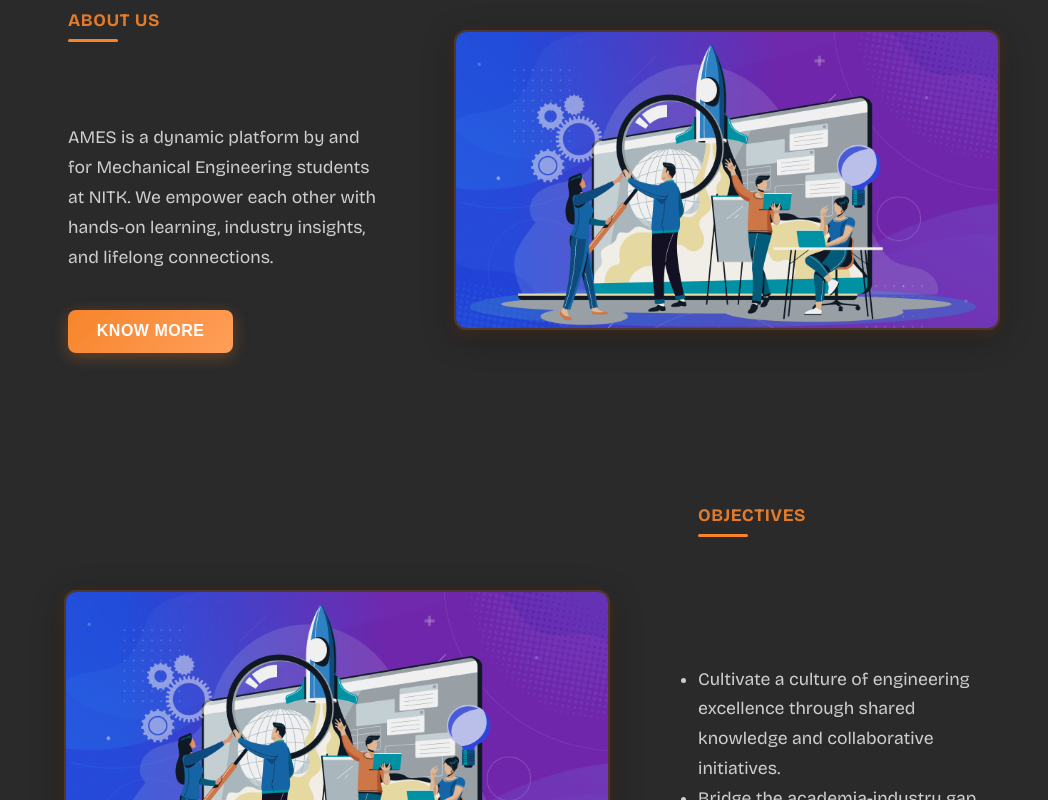
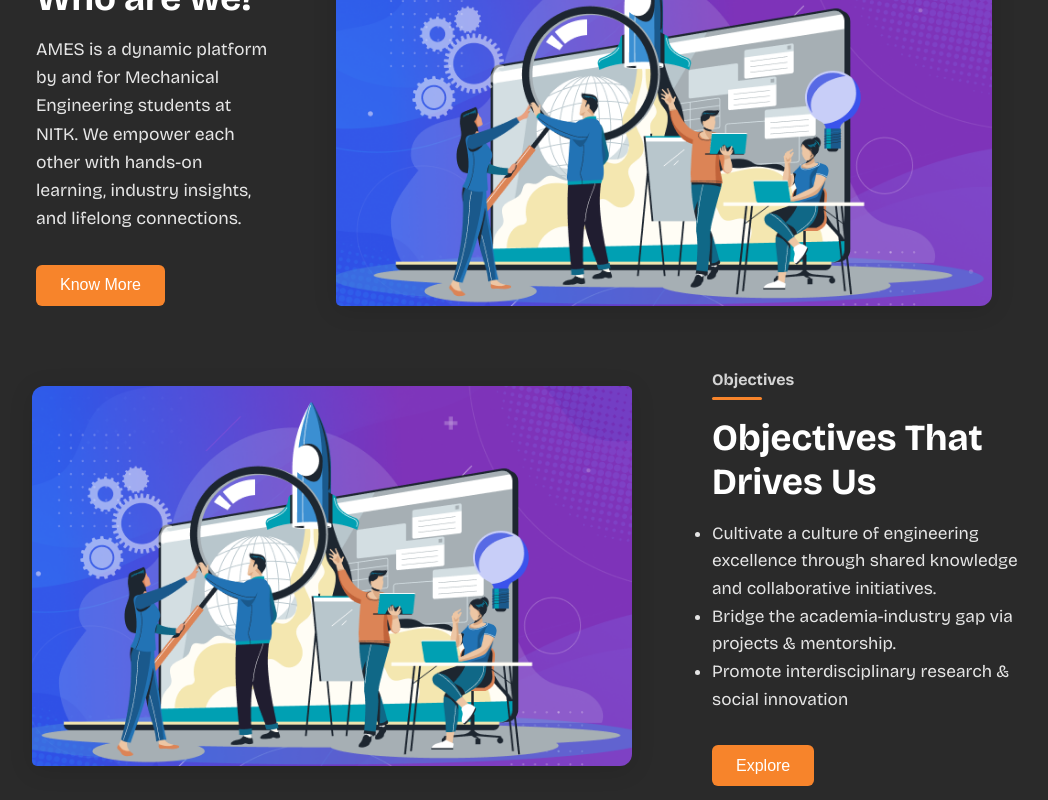
Before and after one commit to adarshs14193/AMES-WEB, a React (Create React App) app: page /projects in a window 1280 px wide. Shown: the part 820-1620 px from the top of the page, without its empty margins (108-1156 px from the left). Built offline with nearby package versions, Linux system fonts and the light colour scheme.

Commit message:
image size and heading

```diff
--- a/src/components/ProjectsSection.css
+++ b/src/components/ProjectsSection.css
@@ -82,115 +82,7 @@
   margin-bottom: 3rem;
 }
 
-/* Imported layout styles adapted from About-page (scoped under projects-section) */
-.projects-section .about-content-wrapper {
-  display: flex;
-  align-items: center;
-  justify-content: space-between;
-  gap: 3rem;
-  margin: 3rem 0 4rem 0;
-  padding: 2rem;
-}
 
-.projects-section .about-text,
-.projects-section .about-text2 {
-  flex: 1;
-  text-align: left;
-  max-width: 520px;
-}
-
-.projects-section .about-us-label {
-  font-size: 1.1rem;
-  color: #f7842b;
-  opacity: 0.9;
-  margin-bottom: 0.5rem;
-  font-weight: 600;
-  display: block;
-  text-transform: uppercase;
-  letter-spacing: 0.5px;
-}
-
-.projects-section .about-title {
-  font-size: 2.4rem;
-  font-weight: 700;
-  margin-bottom: 1.2rem;
-  line-height: 1.2;
-  color: #fff;
-  background: linear-gradient(135deg, #fff 0%, #f0f0f0 100%);
-  -webkit-background-clip: text;
-  -webkit-text-fill-color: transparent;
-  background-clip: text;
-}
-
-.projects-section .about-desc {
-  font-size: 1.1rem;
-  margin-bottom: 1.8rem;
-  opacity: 0.9;
-  line-height: 1.7;
-  color: #e0e0e0;
-}
-
-.projects-section .about-image img,
-.projects-section .about-image2 img {
-  max-width: none;
-  min-width: 480px;
-  height: 300px;
-  border-radius: 12px;
-  object-fit: cover;
-  box-shadow: 0 8px 32px rgba(0,0,0,0.3), 0 4px 16px rgba(247,132,43,0.2);
-  border: 2px solid rgba(247, 132, 43, 0.2);
-  transition: all 0.3s ease;
-  filter: brightness(0.9) contrast(1.1);
-}
-
-.projects-section .about-image2 img {
-  width: calc(100% - 40px);
-  margin-right: 40px;
-}
-
-.projects-section .about-text ul {
-  padding-left: 1.4rem;
-  margin: 0;
-  opacity: 0.9;
-  font-size: 1.1rem;
-  line-height: 1.7;
-}
-
-.projects-section .about-text ul li {
-  margin-bottom: 0.8rem;
-  position: relative;
-}
-
-.projects-section .about-text ul li::before {
-  content: '▸';
-  color: #f7842b;
-  font-weight: bold;
-  position: absolute;
-  left: -1.2rem;
-  top: 0;
-}
-
-.projects-section .about-btn {
-  background: linear-gradient(135deg, #f7842b 0%, #ff9f5a 100%);
-  color: #fff;
-  border: none;
-  padding: 0.8rem 1.8rem;
-  border-radius: 8px;
-  font-size: 1rem;
-  cursor: pointer;
-  font-weight: 600;
-  transition: all 0.3s ease;
-  margin-top: 0.5rem;
-  box-shadow: 0 4px 16px rgba(247,132,43,0.3);
-  text-transform: uppercase;
-  letter-spacing: 0.5px;
-}
-
-.projects-section .about-btn:hover {
-  background: linear-gradient(135deg, #e6731a 0%, #f7842b 100%);
-  transform: translateY(-2px);
-  box-shadow: 0 6px 20px rgba(247,132,43,0.4);
-}
 
 @media (max-width: 1024px) {
   .projects-section .about-content-wrapper {
@@ -549,146 +441,7 @@
   animation: fadeInThroughX 0.3s ease-in-out;
 }
 
-@media (max-width: 900px) {
-  .featured-projects-nitk {
-    flex-direction: column;
-    padding: 2rem 0 3rem 0;
-    align-items: center;
-  }
-  .fp-content-left {
-    max-width: 97vw;
-    padding: 0 1vw 0 1vw;
-  }
-  .fp-content-right {
-    margin-top: 2rem;
-    max-width: 97vw;
-    min-width: 0;
-    padding-left: 0;
-    justify-content: center;
-  }
-  .fp-project-image, .fp-image-placeholder {
-    max-width: 97vw;
-    min-width: 0;
-    height: 230px;
-  }
-}
-/* Tablet and larger phones */
-@media (max-width: 1024px) {
-  .featured-projects-nitk {
-    flex-direction: column;
-    padding: 2rem;
-  }
 
-  .fp-content-left, .fp-content-right {
-    max-width: 100%;
-    padding: 0;
-  }
-
-  .fp-content-right {
-    margin-top: 2rem;
-  }
-
-  .fp-header {
-    font-size: 2rem;
-    text-align: center;
-    width: 100%;
-  }
-
-  .fp-desc {
-    font-size: 1rem;
-    text-align: center;
-  }
-
-  .fp-projects-list {
-    margin-top: 1rem;
-  }
-
-  .fp-project-title {
-    font-size: 1.2rem;
-  }
-
-  .fp-project-details {
-    font-size: 1rem;
-  }
-
-  .fp-project-image, .fp-image-placeholder {
-    height: 300px;
-    position: static;
-  }
-}
-
-/* Mobile phones */
-@media (max-width: 768px) {
-  .featured-projects-nitk {
-    padding: 1.5rem 1rem;
-  }
-
-  .fp-header {
-    font-size: 1.8rem;
-  }
-
-  .fp-desc {
-    font-size: 0.9rem;
-  }
-
-  .fp-project-title {
-    padding: 0.8rem 0;
-    font-size: 1rem;
-  }
-
-  .fp-project-details {
-    font-size: 0.9rem;
-    margin-top: 0.5rem;
-  }
-
-  .fp-read-more-btn {
-    padding: 0.3rem 0.8rem;
-    font-size: 0.9rem;
-  }
-
-  .fp-project-image, .fp-image-placeholder {
-    height: 250px;
-  }
-}
-/* Mobile phones (general) */
-@media (max-width: 480px) {
-  .featured-projects-nitk {
-    flex-direction: column;
-    padding: 1rem;
-  }
-  .fp-header {
-    font-size: 1.5rem;
-  }
-  .fp-desc {
-    font-size: 0.9rem;
-  }
-  .fp-project-image, .fp-image-placeholder {
-    height: 200px;
-  }
-}
-
-/* iPad Mini (Portrait) and Foldable devices */
-@media (max-width: 768px) {
-  .featured-projects-nitk {
-    flex-direction: column;
-    padding: 2rem;
-  }
-  .fp-content-left, .fp-content-right {
-    max-width: 100%;
-    padding: 0;
-  }
-  .fp-project-image, .fp-image-placeholder {
-    height: 300px;
-  }
-}
-
-/* Surface Pro 7 */
-@media (max-width: 912px) {
-  /* Layout remains side-by-side, but with adjusted padding/margins */
-  .featured-projects-nitk {
-    padding: 3rem 5%;
-  }
-}
 .about-section {
   scroll-margin-top: 80px;
   padding-left: 140px;
@@ -725,14 +478,23 @@
   display: block;
 }
 
-.about-title {
+.about-title1 {
+
   font-size: 2.3rem;
   font-weight: 700;
   margin-bottom: 1rem;
   line-height: 1.2;
+
 }
 
-.about-desc {
+.about-desc1 {
+  font-size: 1.08rem;
+  margin-bottom: 1.5rem;
+  opacity: 0.88;
+  line-height: 1.6;
+}
+
+.about-desc2 {
   font-size: 1.08rem;
   margin-bottom: 1.5rem;
   opacity: 0.88;
@@ -757,9 +519,9 @@
 }
 
 .about-image img {
-
+  width: calc(100% - 40px);
   max-width: none;
-  min-width: 700px;
+  min-width: 600px;
   height: 380px;
   border-radius: 5px;
   object-fit: cover;
@@ -772,7 +534,7 @@
 .about-image2 img {
   width: calc(100% - 40px); /* Reduce width from right */
   max-width: none;
-  min-width: 700px;
+  min-width: 600px;
   height: 380px;
   border-radius: 5px;
   object-fit: cover;
--- a/src/components/ProjectsSection.js
+++ b/src/components/ProjectsSection.js
@@ -57,14 +57,14 @@ function ProjectsSection() {
           <ImageCarousel />
         </div>
       </div>
-        <div className="about-section" >
+      <div className="about-section" >
         {/* First Row: About Us */}
         <div className="about-content-wrapper">
           <div className="about-text">
             <span className="about-us-label">About Us</span>
             <div style={{ height: '3px', width: '50px', background: '#f7842b', margin: '8px 0 16px 0', borderRadius: '2px' }} />
-            <h2 className="about-title">Who are we?</h2>
-            <p className="about-desc">
+            <h2 className="about-title1">Who are we?</h2>
+            <p className="about-desc1">
               AMES is a dynamic platform by and for Mechanical Engineering students at NITK. We empower each other with hands-on learning, industry insights, and lifelong connections.
             </p>
             <button className="about-btn">Know More</button>
@@ -73,7 +73,6 @@ function ProjectsSection() {
             <img src={aboutImage} alt="Graduation" />
           </div>
         </div>
-
         {/* Second Row: Objectives */}
         <div className="about-content-wrapper" style={{ marginTop: "2.5rem" }}>
           <div className="about-image2">
@@ -82,14 +81,15 @@ function ProjectsSection() {
           <div className="about-text2">
             <span className="about-us-label">Objectives</span>
             <div style={{ height: '3px', width: '50px', background: '#f7842b', margin: '8px 0 16px 0', borderRadius: '2px' }} />
-            <h2 className="about-title" >Objectives That Drives Us</h2>
-            <ul className="about-desc" style={{ marginBottom: "1.5rem" }}>
+            <h2 className="about-title1" >Objectives That Drives Us</h2>
+            <ul className="about-desc2" style={{ marginBottom: "1.5rem" }}>
               <li>Cultivate a culture of engineering excellence through shared knowledge and collaborative initiatives.</li>
               <li>Bridge the academia-industry gap via projects & mentorship.</li>
               <li>Promote interdisciplinary research & social innovation</li>
             </ul>
             <button className="about-btn">Explore</button>
           </div>
+        </div>
       </div>
       {/* <div className="featured-projects-nitk" ref={eventRef}> */}
       {/* <div className="fp-content-left">
@@ -154,7 +154,7 @@ function ProjectsSection() {
             )}
           </div> */}
       {/* </div> */}
-    </div>
+
     </section >
   );
 }
```
